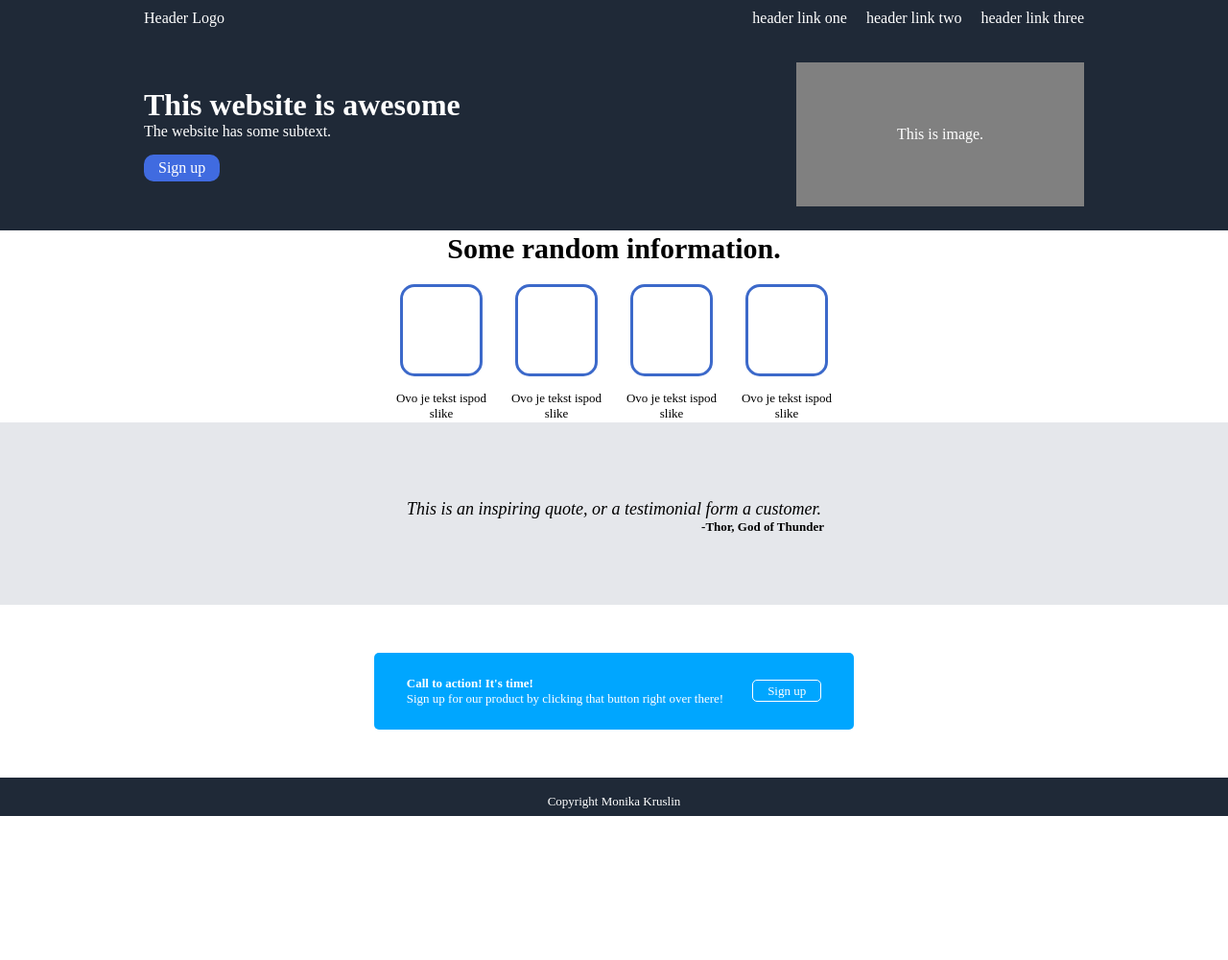
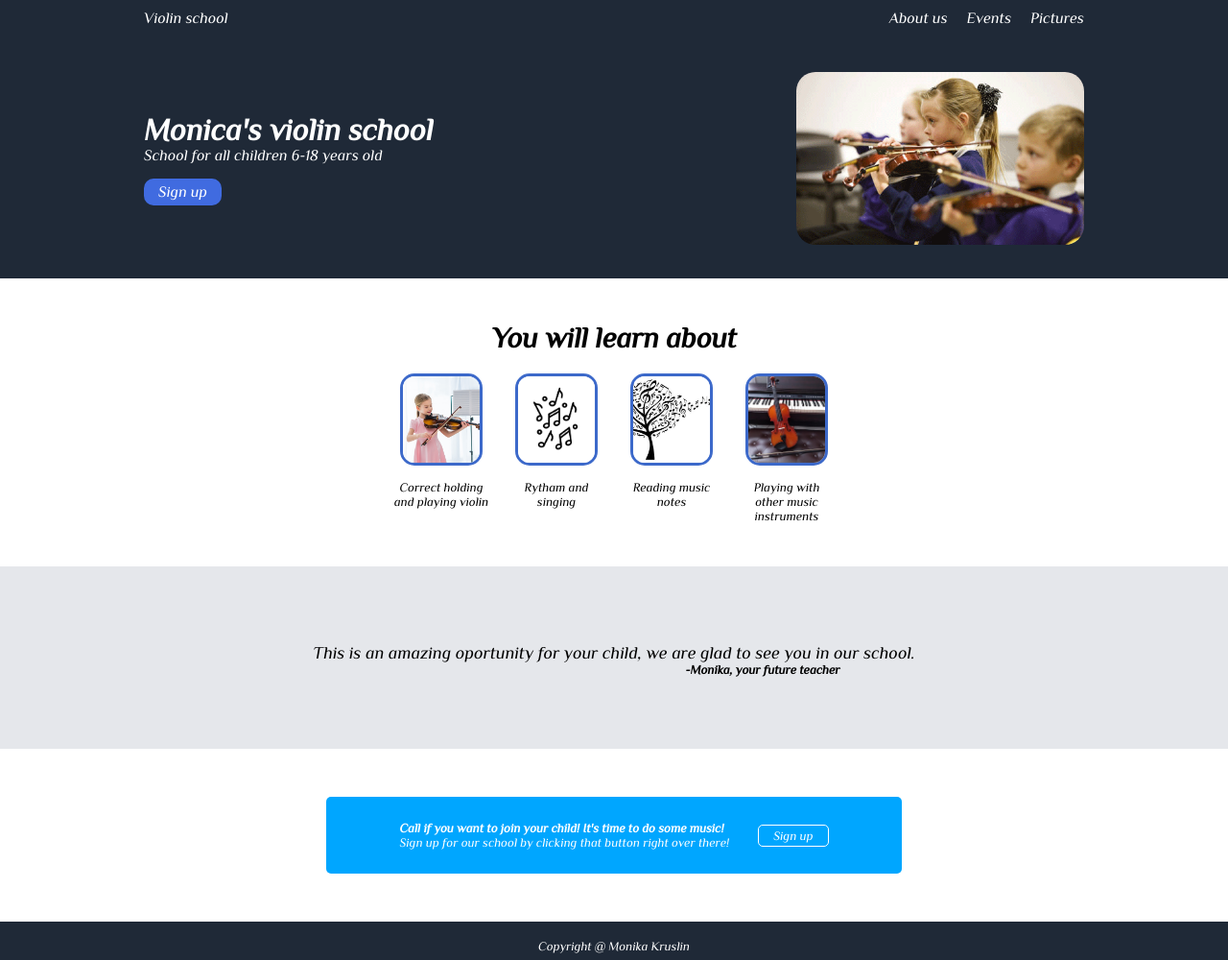
Before and after one commit to mon2101/ispitlandingpage, a plain HTML site: page index.html in a window 1280 px wide. Shown: the whole page at 96% size. Before the commit the page ends 850 px from the top, so only its background shows below. Drawn offline with Linux system fonts and the light colour scheme.

Commit message:
Zavrsna verzija 1

```diff
--- a/index.html
+++ b/index.html
@@ -6,47 +6,50 @@
     <meta http-equiv="X-UA-Compatible" content="ie=edge">
     <title>HTML 5 Boilerplate</title>
     <link rel="stylesheet" href="style.css">
+    <link rel="preconnect" href="https://fonts.googleapis.com">
+    <link rel="preconnect" href="https://fonts.gstatic.com" crossorigin>
+    <link href="https://fonts.googleapis.com/css2?family=Lobster+Two:ital,wght@1,700&family=Philosopher:ital@1&display=swap" rel="stylesheet">
   </head>
   <body>
 
 <div class="jedan">
-  <span>Header Logo</span>
+  <span>Violin school</span>
    <div class="links">
-    <a href="https://cdn.statically.io/gh/TheOdinProject/curriculum/main/foundations/html_css/project/odin-project.png">header link one</a>
-    <a href="https://cdn.statically.io/gh/TheOdinProject/curriculum/main/foundations/html_css/project/odin-project.png">header link two</a>
-    <a href="https://cdn.statically.io/gh/TheOdinProject/curriculum/main/foundations/html_css/project/odin-project.png">header link three</a>
+    <a href="https://cdn.statically.io/gh/TheOdinProject/curriculum/main/foundations/html_css/project/odin-project.png">About us</a>
+    <a href="https://cdn.statically.io/gh/TheOdinProject/curriculum/main/foundations/html_css/project/odin-project.png">Events</a>
+    <a href="https://cdn.statically.io/gh/TheOdinProject/curriculum/main/foundations/html_css/project/odin-project.png">Pictures</a>
    </div>
 </div>
 
 
 <div class="dva">
     <div class="buttonparent">
-        <span class="bold">This website is awesome</span>
-        <span>The website has some subtext.</span>
+        <span class="bold">Monica's violin school</span>
+        <span>School for all children 6-18 years old</span>
         <span class="button">Sign up
         </span>
     </div>
-    <div class=slika>This is image.</div>
+    <img src="./Violinkids21.gif" class="slika">
 </div>
 
 <div class="tri">
-  <div class="text">Some random information.</div>
+  <div class="text">You will learn about</div>
   <div class="slike">
     <div class="slikaipodtekst">
-      <div class="image"></div>
-      <div class="podtekst">Ovo je tekst ispod slike</div>
+      <img src="./drzanje.jpg" class="image">
+      <div class="podtekst">Correct holding and playing violin</div>
     </div>
     <div class="slikaipodtekst">
-      <div class="image"></div>
-      <div class="podtekst">Ovo je tekst ispod slike</div>
+      <img src="./ritam.webp" class="image">
+      <div class="podtekst">Rytham and singing</div>
     </div>
     <div class="slikaipodtekst">
-      <div class="image"></div>
-      <div class="podtekst">Ovo je tekst ispod slike</div>
+      <img src="./melodija.jpg" class="image">
+      <div class="podtekst">Reading music notes</div>
     </div>
     <div class="slikaipodtekst">
-      <div class="image"></div>
-      <div class="podtekst">Ovo je tekst ispod slike</div>
+      <img src="./sviranje.jpg"div class="image">
+      <div class="podtekst">Playing with other music instruments</div>
     </div>
 
   </div>
@@ -54,16 +57,16 @@
 
 
 <div class="četiri">
-  <span class="quote">This is an inspiring quote, or a testimonial form a customer.</span>
-  <span class="potpis">-Thor, God of Thunder</span>
+  <span class="quote">This is an amazing oportunity for your child, we are glad to see you in our school.</span>
+  <span class="potpis">-Monika, your future teacher</span>
 </div>
 
 <div class="pet">
     <div class="plaviokvir">
       <div class="lijevo">
-        <span class="boldtext">Call to action! It's time!</span>
+        <span class="boldtext">Call if you want to join your child! It's time to do some music!</span>
         <br/>
-        <span>Sign up for our product by clicking that button right over there!</span>
+        <span>Sign up for our school by clicking that button right over there!</span>
       </div>
       <div class="desno">
         <span class="signup">Sign up</span>
@@ -71,7 +74,7 @@
     </div>
 </div>
 
-<div class="jedan copyrights">Copyright Monika Kruslin
+<div class="jedan copyrights">Copyright @ Monika Kruslin
 </div>
 
 
--- a/style.css
+++ b/style.css
@@ -14,7 +14,7 @@
 
 .dva {
    background-color: #1f2937;
-   height:200px;
+   height:250px;
    color: white;
    display: flex;
    flex-direction: row;
@@ -27,7 +27,7 @@
 
 .tri {
    background-color: white;
-   height:200px;
+   height:300px;
    display: flex;
    justify-content: center;
    flex-direction: column;
@@ -79,10 +79,11 @@ a {
 .slika {
  background-color: gray;
  width: 300px;
- height: 150px;
+ height: 180px;
  display: flex;
  align-items: center;
  justify-content: center;
+ border-radius: 20px;
 
 
 }
@@ -112,6 +113,7 @@ a {
     display: flex;
     flex-direction: row;
     gap: 20px;
+    align-items: flex-start;
 }
 
 .slikaipodtekst {
@@ -137,6 +139,7 @@ a {
     border-radius: 15px;
     display: flex;
     flex-direction: row;
+    object-fit: cover;
 }
 
 .podtekst {
@@ -176,7 +179,7 @@ a {
 .plaviokvir {
     background-color: rgb(0, 166, 255);
     height: 80px;
-    width: 500px;
+    width: 600px;
     border-radius: 5px;
     display: flex;
     flex-direction: row;
@@ -197,6 +200,7 @@ a {
     padding: 3px;
     padding-left: 15px;
     padding-right: 15px;
+    width: 60px;
 
 }
 
@@ -209,3 +213,9 @@ a {
     padding-right: 0px;
 
 }
+
+body {
+    font-family: 'Lobster Two', cursive;
+
+    font-family: 'Philosopher', sans-serif;
+}
```
Also changed, not shown: Violinkids21.gif (added), drzanje.jpg (added), melodija.jpg (added), ritam.webp (added), sviranje.jpg (added).
